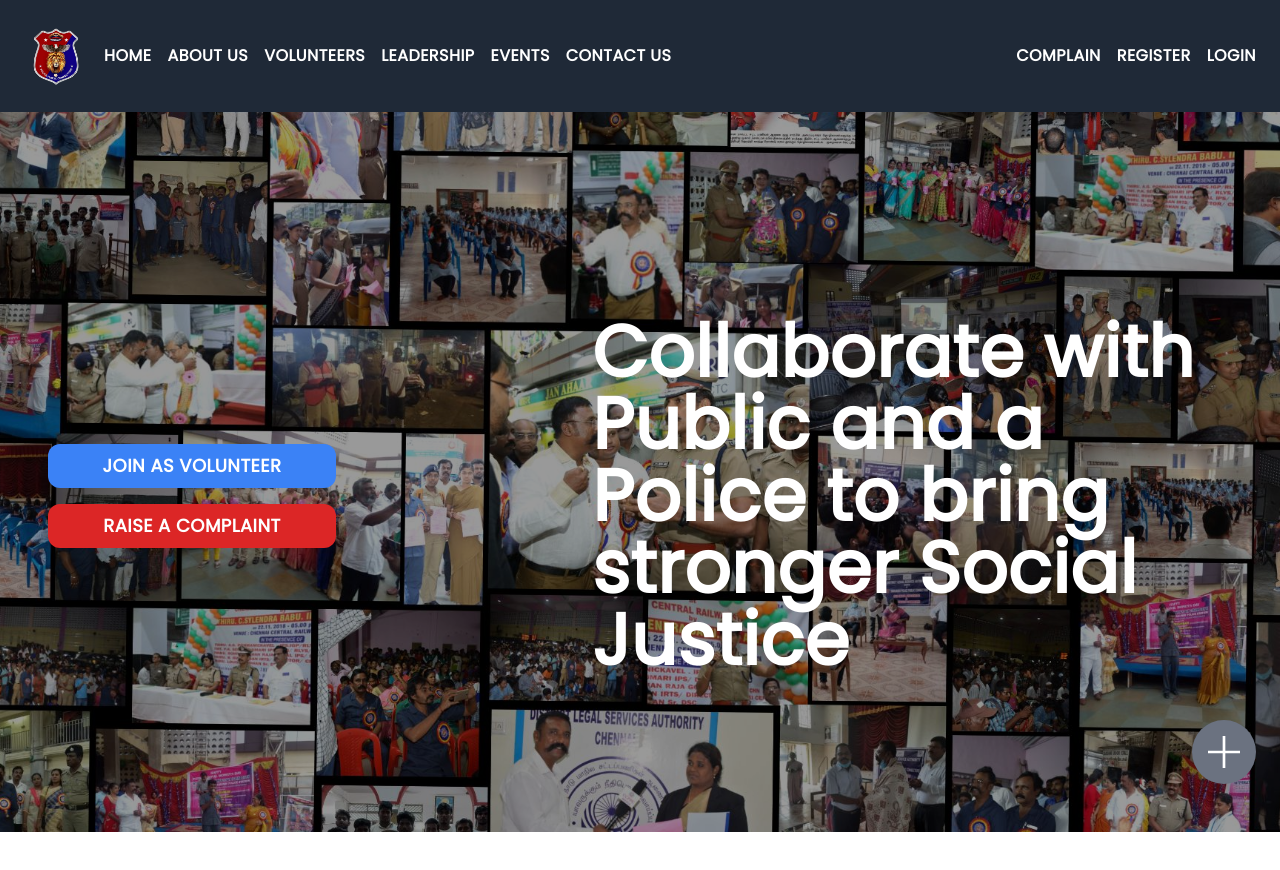
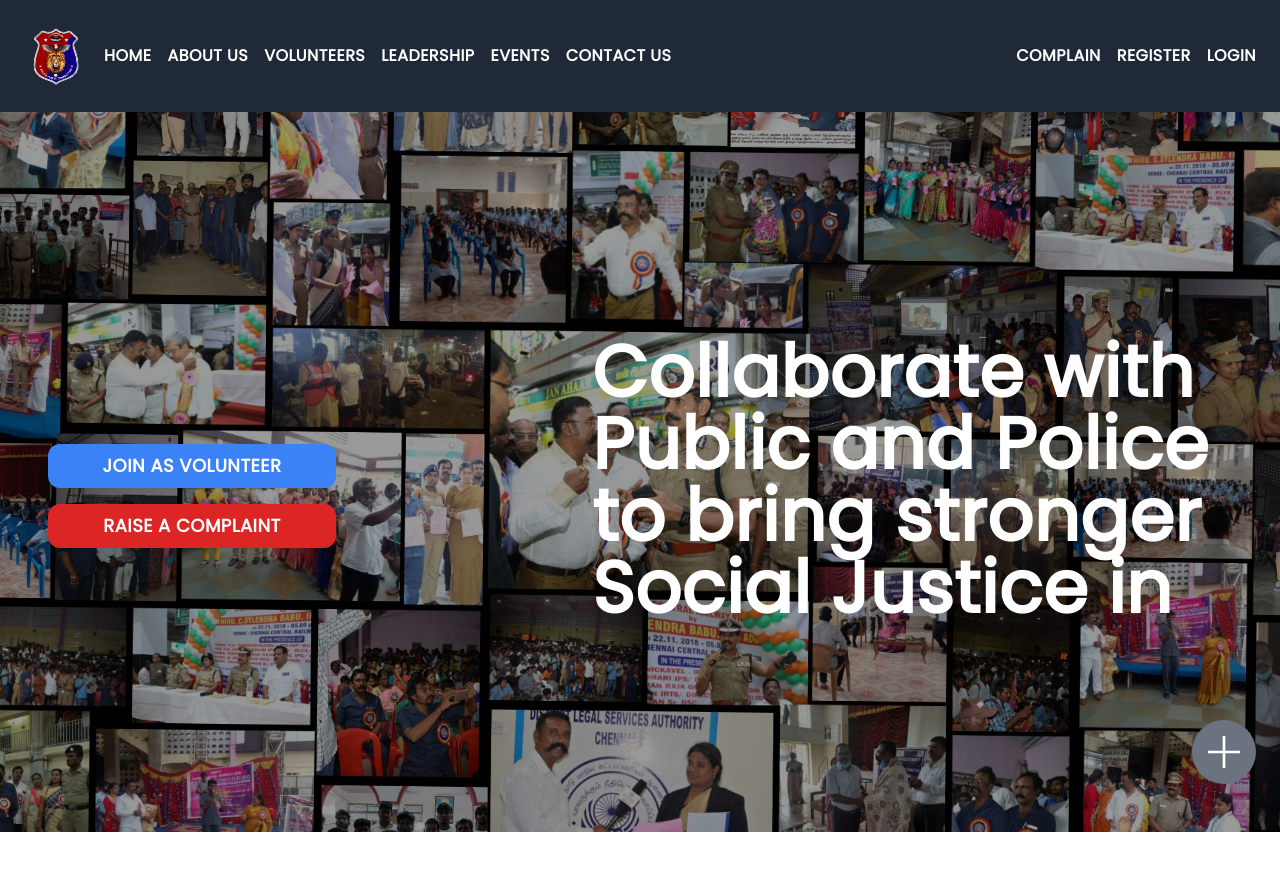
Before and after one commit to aquasaurus/police-public-connect, a Nuxt app: page / in a window 1280 px wide. Shown: the top 870 px of the page. Built offline with nearby package versions, Linux system fonts and the light colour scheme.

Commit message:
nov enna vitru na

```diff
--- a/components/Main/Home.vue
+++ b/components/Main/Home.vue
@@ -308,8 +308,8 @@
 
     const typer = [
         "Help Communities come closer and harmonise!!",
-        "Collaborate with Public and a Police to bring stronger Social Justice in our Judiciary!!",
-        "Build a Corruption and Bribary free Society!!",
+        "Collaborate with Public and Police to bring stronger Social Justice in our Judiciary!!",
+        "Build a Corruption and Bribery free Society!!",
         "Build a great place to live by all Communities!!",
         "Build a new India with Peace & Prosperity!!",
         "Women safety and Girl protection are our highest priority !!",
```
